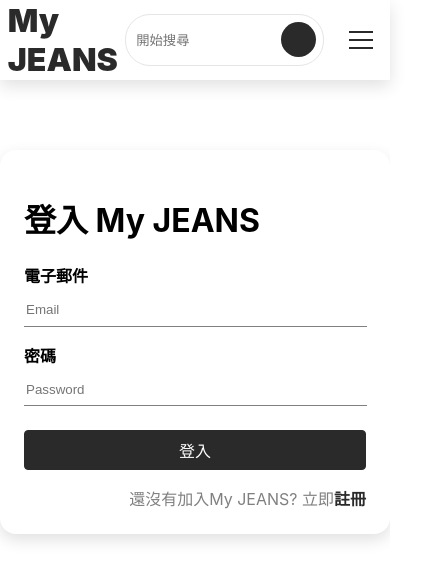
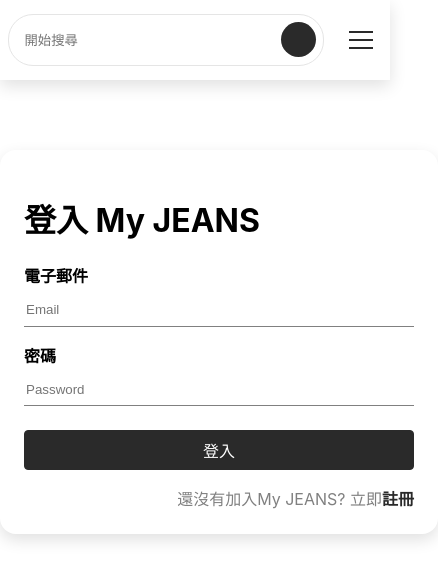
Before and after one commit to mingmoth/react-shop, a React (Create React App) app: page /signin in a window 390 px wide. Shown: the top 580 px of the page, 438 px wide, since content can reach past the window. Built offline with nearby package versions, Linux system fonts and the light colour scheme.

Commit message:
add: rwd.sass

```diff
--- a/src/styles/App.sass
+++ b/src/styles/App.sass
@@ -1,17 +1,7 @@
-
-
-$mainPink: #f67599
-$text-content: #2a2a2a
-$dark: #000
-$light: #ffffff
-$footer-grey: #e5e5e5
-$footer-text-grey: #808080
-$step-grey: #afb1bd
-$step-checked: #2a2a2a
-$border-grey: #f0f0f5
-$input-grey: #999999
-$cart-bg: #ffffff
+@import './variables'
+@import './rwd'
 
 .html, .body
   width: 100vw
   height: 100vh
+  background: $light
--- a/src/styles/auth.sass
+++ b/src/styles/auth.sass
@@ -1,16 +1,5 @@
-
-
-$mainPink: #f67599
-$text-content: #2a2a2a
-$dark: #000
-$light: #ffffff
-$footer-grey: #e5e5e5
-$footer-text-grey: #808080
-$step-grey: #afb1bd
-$step-checked: #2a2a2a
-$border-grey: #f0f0f5
-$input-grey: #999999
-$cart-bg: #ffffff
+@import './variables'
+@import './rwd'
 
 .auth
   width: 100vw
@@ -22,8 +11,8 @@
   margin: 150px auto
   padding: 1.5em
   box-shadow: rgba(0, 0, 0, 0.12) 0px 6px 16px
-  // +breakpoint(mobile)
-  //   width: 100%
+  +breakpoint(mobile)
+    width: 100%
 
 .auth-unit
   margin-bottom: 1em
--- a/src/styles/cart.sass
+++ b/src/styles/cart.sass
@@ -1,15 +1,5 @@
-
-$mainPink: #f67599
-$text-content: #2a2a2a
-$dark: #000
-$light: #ffffff
-$footer-grey: #e5e5e5
-$footer-text-grey: #808080
-$step-grey: #afb1bd
-$step-checked: #2a2a2a
-$border-grey: #f0f0f5
-$input-grey: #999999
-$cart-bg: #ffffff
+@import './variables'
+@import './rwd'
 
 .cart-container
   max-width: 1280px
--- a/src/styles/navbar.sass
+++ b/src/styles/navbar.sass
@@ -1,14 +1,5 @@
-$mainPink: #f67599
-$text-content: #2a2a2a
-$dark: #000
-$light: #ffffff
-$footer-grey: #e5e5e5
-$footer-text-grey: #808080
-$step-grey: #afb1bd
-$step-checked: #2a2a2a
-$border-grey: #f0f0f5
-$input-grey: #999999
-$cart-bg: #ffffff
+@import './variables'
+@import './rwd'
 
 nav
   width: 100%
@@ -35,10 +26,10 @@
       color: $text-content
       font-size: 32px
       font-weight: 900
-      // +breakpoint(pad-portrait-980)
-      //   font-size: 1em
-      // +breakpoint(mobile)
-      //   display: none
+      +breakpoint(pad-portrait-980)
+        font-size: 1em
+      +breakpoint(mobile)
+        display: none
     img
       width: 24px
       height: 24px
--- a/src/styles/product.sass
+++ b/src/styles/product.sass
@@ -1,14 +1,5 @@
-$mainPink: #f67599
-$text-content: #2a2a2a
-$dark: #000
-$light: #ffffff
-$footer-grey: #e5e5e5
-$footer-text-grey: #808080
-$step-grey: #afb1bd
-$step-checked: #2a2a2a
-$border-grey: #f0f0f5
-$input-grey: #999999
-$cart-bg: #ffffff
+@import './variables'
+@import './rwd'
 
 .product
   flex-basis: 18%
@@ -67,13 +58,13 @@
       &:hover
         background: $step-checked
         color: $light
-      // +breakpoint(mobile)
-      //   font-size: 12px
-// +breakpoint(pad-portrait)
-//   flex-basis: 50%
-//   max-width: 50%
-// +breakpoint(mobile)
-//   min-width: 100%
+      +breakpoint(mobile)
+        font-size: 12px
+  +breakpoint(pad-portrait)
+    flex-basis: 48%
+    max-width: 48%
+  +breakpoint(mobile)
+    min-width: 100%
 
 .detail-container
   max-width: 1280px
@@ -81,23 +72,23 @@
   margin-top: 90px
   padding: 2%
   display: flex
-  // +breakpoint(mobile)
-  //   display: block
-  //   padding: 4%
+  +breakpoint(mobile)
+    display: block
+    padding: 4%
   .detail-head
     display: flex
     flex-direction: column
     margin-right: 1.5em
-    // +breakpoint(mobile)
-    //   margin-bottom: 5%
+    +breakpoint(mobile)
+      margin-bottom: 5%
     .detail-image
       width: 30vw
       padding-top: 30vw
       min-width: 200px
       min-height: 200px
       position: relative
-      // +breakpoint(mobile)
-      //   width: calc( 100vw - 8% )
+      +breakpoint(mobile)
+        width: calc( 100vw - 8% )
       .detail-photo
         width: 100%
         height: 100%
--- /dev/null
+++ b/src/styles/rwd.sass
@@ -0,0 +1,63 @@
+=breakpoint($point)
+    @if $point == zone-wide
+        @media only screen and (max-width: 1599px)
+            @content
+
+    @if $point == desktop
+        @media only screen and (min-width: 1500px)
+            @content
+
+    @if $point == pad-up
+        @media only screen and (min-width: 1025px)
+            @content
+
+    @if $point == zone-nb
+        @media only screen and (max-width: 1439px)
+            @content
+
+    @if $point == fixedSide-up
+        @media only screen and (min-width: 1401px)
+            @content
+
+    @if $point == fixedSide
+        @media only screen and (max-width: 1400px)
+            @content
+
+    @if $point == zone-nb-small
+        @media only screen and (max-width: 1280px)
+            @content
+
+    @if $point == zone-base
+        @media only screen and (max-width: 1179px)
+            @content
+
+    @if $point == pad-landscape
+        @media only screen and (max-width: 1024px)
+            @content
+
+    @if $point == ipad-pro-portrait
+        @media only screen and (min-device-width : 1024px) and (max-device-width : 1024px) and (min-device-height : 1366px) and (max-device-height : 1366px) and (min-width: 1024px) and (max-width: 1024px)
+            @content
+
+    @if $point == ipad-pro-landscape
+        @media only screen and (min-device-width : 1024px) and (max-device-width : 1024px) and (min-device-height : 1366px) and (max-device-height : 1366px) and (min-width: 1366px) and (max-width: 1366px)
+            @content
+
+    @if $point == pad-portrait-980
+        @media only screen and (max-width: 980px)
+            @content
+
+    @if $point == pad-portrait
+        @media only screen and (max-width: 800px)
+            @content
+    @else if $point == mobile-landscape
+        @media only screen and (max-width: 580px)
+            @content
+
+    @else if $point == mobile
+        @media only screen and (max-width: 430px)
+            @content
+
+    @else if $point == small-laptop
+        @media only screen and (max-height: 700px)
+            @content
--- /dev/null
+++ b/src/styles/variables.sass
@@ -0,0 +1,11 @@
+$mainPink: #f67599
+$text-content: #2a2a2a
+$dark: #000
+$light: #ffffff
+$footer-grey: #e5e5e5
+$footer-text-grey: #808080
+$step-grey: #afb1bd
+$step-checked: #2a2a2a
+$border-grey: #f0f0f5
+$input-grey: #999999
+$cart-bg: #ffffff
```
